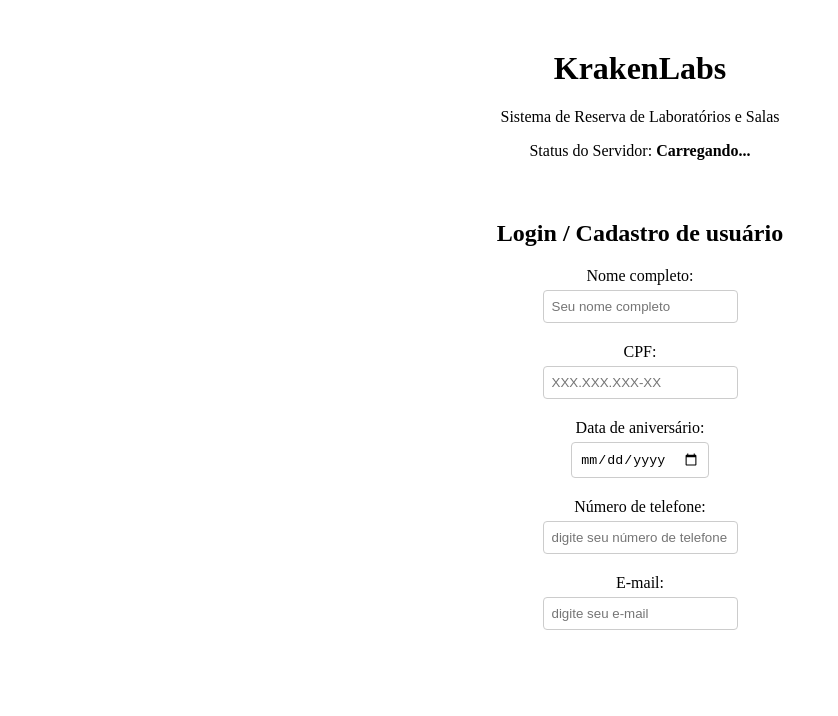
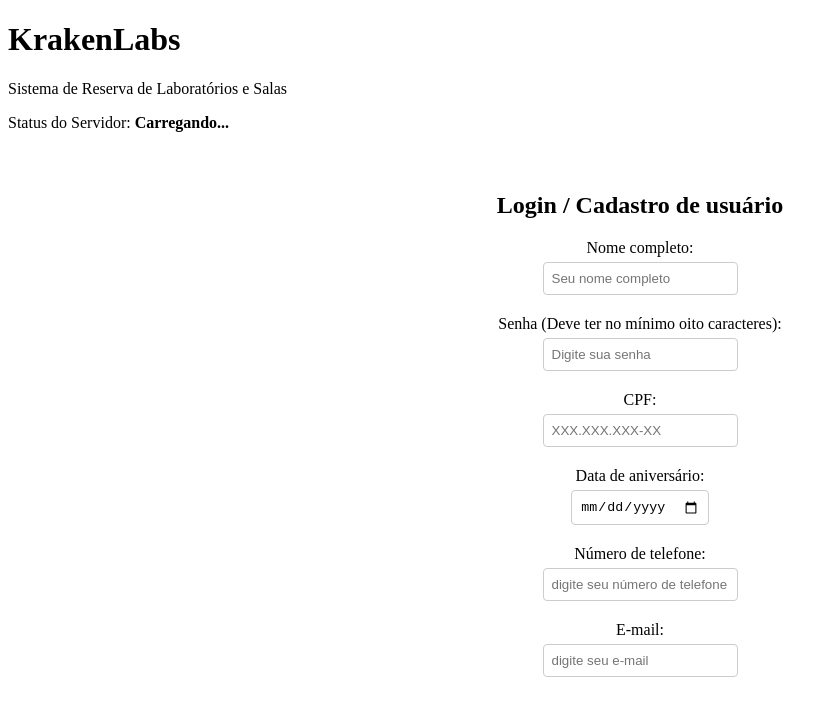
Before and after one commit to Pedro-FelixS/KrakenLabs, a Next.js app in the folder client/: page / in a window 1280 px wide. Shown: the top 716 px of the page, without its empty margins (0-838 px from the left). Built offline with nearby package versions, Linux system fonts and the light colour scheme; no server answers.

Commit message:
testando

```diff
--- a/client/src/app/page.js
+++ b/client/src/app/page.js
@@ -14,7 +14,7 @@ export default function Home() {
 
   return (
     <div>
-      <div style={{ textAlign: 'center', marginTop: '50px' }}>
+      <div className="status-container">
         <h1>KrakenLabs</h1>
         <p>Sistema de Reserva de Laboratórios e Salas</p>
         <p>Status do Servidor: <strong>{mensagem}</strong></p>
@@ -26,6 +26,11 @@ export default function Home() {
         <label className="cadastro">
           <span className="grupo">Nome completo:</span>
           <input type="text" placeholder="Seu nome completo" />
+        </label>
+
+        <label className="cadastro">
+          <span className="grupo">Senha (Deve ter no mínimo oito caracteres):</span>
+          <input type="password" placeholder="Digite sua senha" />
         </label>
 
         <label className="cadastro">
```
Also changed, not shown: 2 other files (tests, documents, lock files or other folders).
